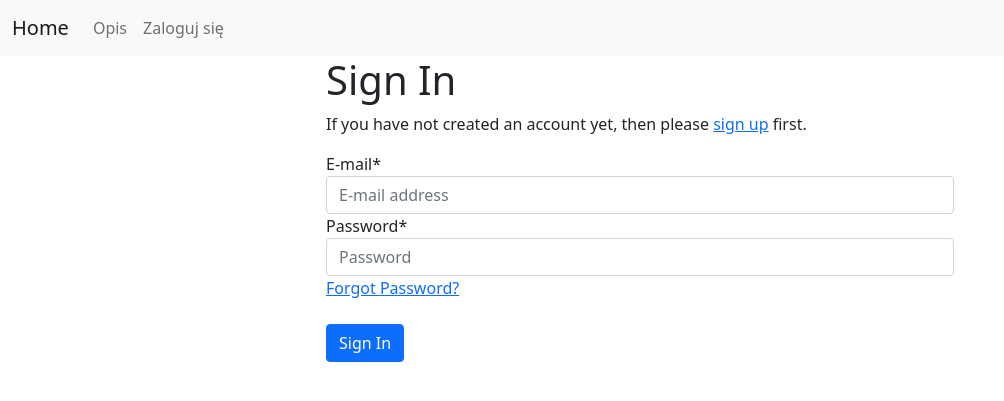
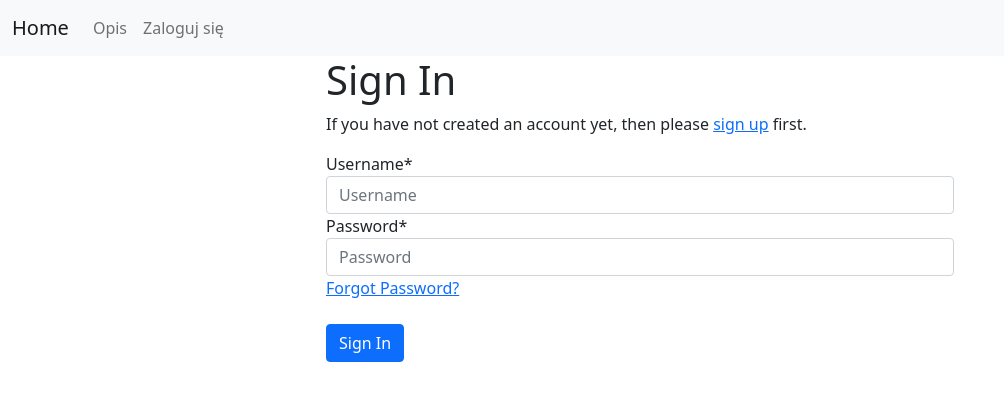
Before and after one commit to szymanskirafal/zamawianieodziezy, a Django app: page /accounts/login/ in a window 1280 px wide. Shown: the top 401 px of the page, without its empty margins (0-1004 px from the left). Run offline with Django 3.2, Linux system fonts and the light colour scheme; parts of the project's set-up code (start-up, migrations or seed data) failed here and were passed over; some libraries are stand-ins or nearby versions.

Commit message:
Change auth method to username and add home url

```diff
--- a/config/settings.py
+++ b/config/settings.py
@@ -164,7 +164,7 @@ ACCOUNT_LOGOUT_REDIRECT = 'home'
 ACCOUNT_SESSION_REMEMBER = True
 ACCOUNT_SIGNUP_PASSWORD_ENTER_TWICE = True
 ACCOUNT_USERNAME_REQUIRED = False
-ACCOUNT_AUTHENTICATION_METHOD = 'email'
+ACCOUNT_AUTHENTICATION_METHOD = 'username'
 ACCOUNT_EMAIL_REQUIRED = True
 ACCOUNT_UNIQUE_EMAIL = True
 
--- a/config/urls.py
+++ b/config/urls.py
@@ -24,6 +24,7 @@ urlpatterns = [
     path('accounts/', include('allauth.urls')),
     path('clothes/', include('clothes.urls', namespace='clothes')),
     path('employees/', include('employees.urls', namespace='employees')),
+    path('orders/', include('orders.urls', namespace='orders')),
     path('users/', include('users.urls')),
 ]
 # + static(settings.MEDIA_URL, document_root=settings.MEDIA_ROOT)
--- a/templates/base.html
+++ b/templates/base.html
@@ -20,7 +20,7 @@
          <button class="navbar-toggler navbar-toggler-right" type="button" data-toggle="collapse" data-target="#navbarSupportedContent" aria-controls="navbarSupportedContent" aria-expanded="false" aria-label="Toggle navigation">
            <span class="navbar-toggler-icon"></span>
          </button>
-         <a class="navbar-brand" href="#">Home</a>
+         <a class="navbar-brand" href="{% url 'home' %}">Home</a>
          <div class="collapse navbar-collapse" id="navbarSupportedContent">
            <ul class="navbar-nav mr-auto">
              <li class="nav-item">
```
